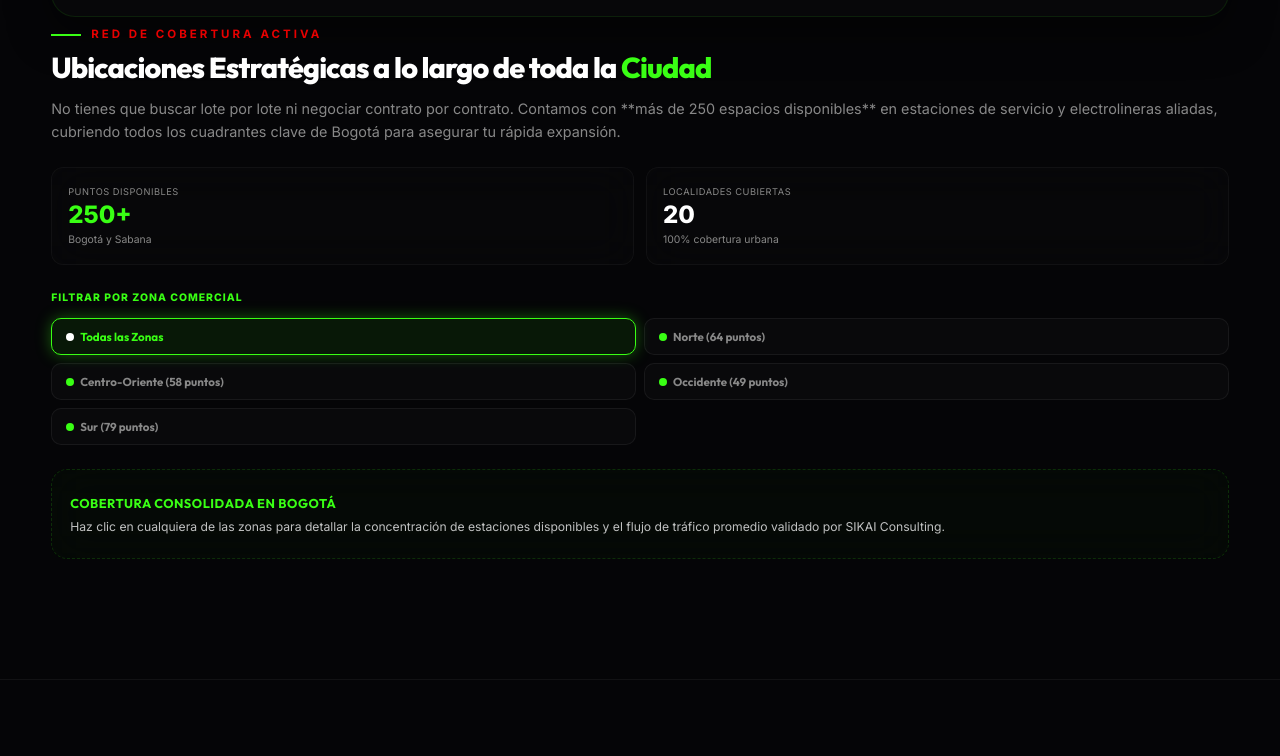
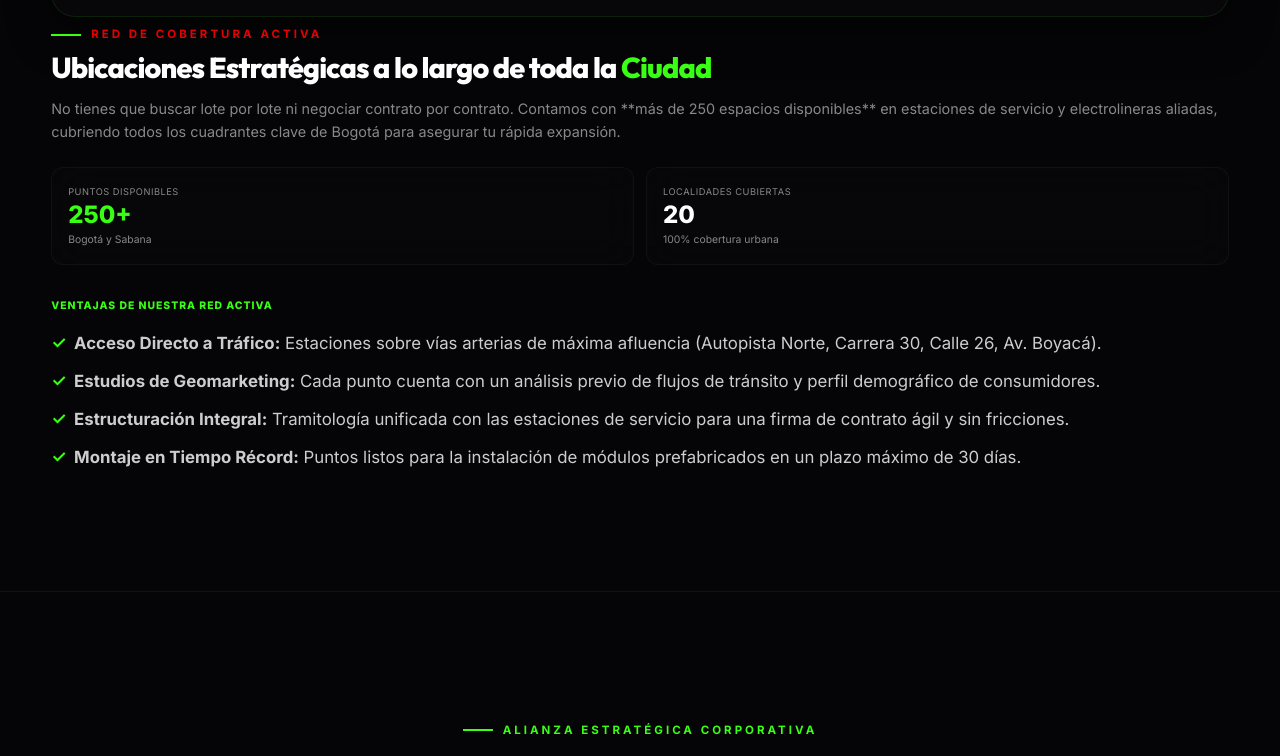
Before and after one commit to Maykol27/landing_stop_and_go, a website built with Vite: page index.html in a window 1280 px wide. Shown: the part 3077-3833 px from the top of the page. Built offline with nearby package versions, Linux system fonts and the light colour scheme; animation ran at ten frames a second.

Commit message:
chore: remove zone filters and add static features list to Bogota coverage section

```diff
--- a/index.html
+++ b/index.html
@@ -144,7 +144,7 @@
           <!-- Map HUD Header -->
           <div style="display: flex; justify-content: space-between; align-items: center; margin-bottom: 15px; border-bottom: 1px solid rgba(255,255,255,0.05); padding-bottom: 10px;">
             <span style="font-size: 0.65rem; color: var(--primary); font-family: monospace; font-weight: 800; letter-spacing: 1px;">SISTEMA DE COBERTURA STOP & GO v1.0</span>
-            <span id="activeZoneName" style="background: rgba(57,255,20,0.1); border: 1px solid var(--primary); color: var(--primary); font-size: 0.62rem; font-weight: 800; padding: 2px 8px; border-radius: 4px; text-transform: uppercase;">ZONA: TODAS</span>
+            <span style="background: rgba(57,255,20,0.1); border: 1px solid var(--primary); color: var(--primary); font-size: 0.62rem; font-weight: 800; padding: 2px 8px; border-radius: 4px; text-transform: uppercase;">COBERTURA TOTAL</span>
           </div>
 
           <!-- The SVG Map -->
@@ -300,39 +300,27 @@
             </div>
           </div>
 
-          <!-- Zone Selector Buttons -->
-          <div style="display: flex; flex-direction: column; gap: 8px;">
-            <span style="font-size: 0.65rem; color: var(--primary); font-weight: 800; text-transform: uppercase; letter-spacing: 1px; display: block; margin-bottom: 4px;">Filtrar por Zona Comercial</span>
-            <div style="display: grid; grid-template-columns: 1fr 1fr; gap: 8px;">
-              <button class="btn-zone-filter active" onclick="filterBogotaZone('all')">
-                <span style="width: 8px; height: 8px; border-radius: 50%; background: #fff; display: inline-block; margin-right: 6px;"></span>
-                Todas las Zonas
-              </button>
-              <button class="btn-zone-filter" onclick="filterBogotaZone('north')">
-                <span style="width: 8px; height: 8px; border-radius: 50%; background: var(--primary); display: inline-block; margin-right: 6px;"></span>
-                Norte (64 puntos)
-              </button>
-              <button class="btn-zone-filter" onclick="filterBogotaZone('center')">
-                <span style="width: 8px; height: 8px; border-radius: 50%; background: var(--primary); display: inline-block; margin-right: 6px;"></span>
-                Centro-Oriente (58 puntos)
-              </button>
-              <button class="btn-zone-filter" onclick="filterBogotaZone('west')">
-                <span style="width: 8px; height: 8px; border-radius: 50%; background: var(--primary); display: inline-block; margin-right: 6px;"></span>
-                Occidente (49 puntos)
-              </button>
-              <button class="btn-zone-filter" onclick="filterBogotaZone('south')">
-                <span style="width: 8px; height: 8px; border-radius: 50%; background: var(--primary); display: inline-block; margin-right: 6px;"></span>
-                Sur (79 puntos)
-              </button>
-            </div>
-          </div>
-
-          <!-- Dynamic Zone Details Card -->
-          <div id="zoneDetailsCard" class="card" style="padding: 18px; background: rgba(57,255,20,0.02); border: 1px dashed rgba(57,255,20,0.15); border-radius: 16px; min-height: 90px; display: flex; flex-direction: column; justify-content: center; gap: 4px; transition: all 0.3s ease;">
-            <strong id="zoneDetailsTitle" style="color: var(--primary); font-size: 0.8rem; text-transform: uppercase; font-family: var(--heading); letter-spacing: 0.5px;">Cobertura Consolidada en Bogotá</strong>
-            <p id="zoneDetailsDesc" style="font-size: 0.76rem; color: rgba(255,255,255,0.75); margin: 0; line-height: 1.4;">
-              Haz clic en cualquiera de las zonas para detallar la concentración de estaciones disponibles y el flujo de tráfico promedio validado por SIKAI Consulting.
-            </p>
+          <!-- Coverage features list -->
+          <div style="display: flex; flex-direction: column; gap: 12px; margin-top: 8px;">
+            <span style="font-size: 0.65rem; color: var(--primary); font-weight: 800; text-transform: uppercase; letter-spacing: 1px; display: block; margin-bottom: 4px;">Ventajas de nuestra red activa</span>
+            <ul class="check-list" style="margin: 0; padding: 0; list-style: none; display: flex; flex-direction: column; gap: 10px; font-size: 0.82rem; color: rgba(255,255,255,0.8);">
+              <li style="display: flex; gap: 8px; align-items: flex-start;">
+                <span style="color: var(--primary); font-weight: 800;">✓</span>
+                <span><strong>Acceso Directo a Tráfico:</strong> Estaciones sobre vías arterias de máxima afluencia (Autopista Norte, Carrera 30, Calle 26, Av. Boyacá).</span>
+              </li>
+              <li style="display: flex; gap: 8px; align-items: flex-start;">
+                <span style="color: var(--primary); font-weight: 800;">✓</span>
+                <span><strong>Estudios de Geomarketing:</strong> Cada punto cuenta con un análisis previo de flujos de tránsito y perfil demográfico de consumidores.</span>
+              </li>
+              <li style="display: flex; gap: 8px; align-items: flex-start;">
+                <span style="color: var(--primary); font-weight: 800;">✓</span>
+                <span><strong>Estructuración Integral:</strong> Tramitología unificada con las estaciones de servicio para una firma de contrato ágil y sin fricciones.</span>
+              </li>
+              <li style="display: flex; gap: 8px; align-items: flex-start;">
+                <span style="color: var(--primary); font-weight: 800;">✓</span>
+                <span><strong>Montaje en Tiempo Récord:</strong> Puntos listos para la instalación de módulos prefabricados en un plazo máximo de 30 días.</span>
+              </li>
+            </ul>
           </div>
         </div>
       </div>
@@ -1076,63 +1064,6 @@
   </section>
 
   <script>
-    // Cobertura Bogotá Interactive Map functions
-    const zoneDetails = {
-      'all': {
-        title: 'Cobertura Consolidada en Bogotá',
-        desc: 'Nuestra red cubre 20 localidades de Bogotá con +250 ubicaciones disponibles en estaciones de servicio y corredores viales principales. Todas validadas con geomarketing por SIKAI Consulting.'
-      },
-      'north': {
-        title: 'Zona Norte (Usaquén, Suba)',
-        desc: '64 ubicaciones disponibles. Zonas de alta densidad residencial (estratos 4, 5 y 6) con flujo vehicular premium. Autopista Norte, Av. Boyacá y Calle 170. Ideal para droguerías, QSR y tiendas gourmet.'
-      },
-      'center': {
-        title: 'Zona Centro-Oriente (Chapinero, Teusaquillo, B. Unidos)',
-        desc: '58 ubicaciones disponibles. Entorno corporativo, estudiantil e institucional de altísimo flujo peatonal y vehicular diario. Carrera 30, Calle 72 y Calle 26. Ideal para cafeterías premium, cajeros y copiado.'
-      },
-      'west': {
-        title: 'Zona Occidente (Engativá, Fontibón)',
-        desc: '49 ubicaciones disponibles. Conectividad directa con el Aeropuerto El Dorado y zonas industriales de alto flujo de carga y logística. Av. El Dorado, Av. Ciudad de Cali. Ideal para comidas rápidas y tiendas de mascotas.'
-      },
-      'south': {
-        title: 'Zona Sur (Puente Aranda, Kennedy, Bosa, Ciudad Bolívar)',
-        desc: '79 ubicaciones disponibles. Zonas industriales y comerciales populares de altísima densidad comercial e industrial. Autopista Sur, Av. Villavicencio. Ideal para QSR de alta frecuencia y droguerías 24h.'
-      }
-    };
-
-    window.filterBogotaZone = function(zoneId) {
-      document.querySelectorAll('.btn-zone-filter').forEach(btn => {
-        btn.classList.remove('active');
-      });
-      event.currentTarget.classList.add('active');
-
-      const details = zoneDetails[zoneId];
-      if (details) {
-        document.getElementById('zoneDetailsTitle').innerText = details.title;
-        document.getElementById('zoneDetailsDesc').innerText = details.desc;
-        document.getElementById('activeZoneName').innerText = `ZONA: ${zoneId === 'all' ? 'TODAS' : zoneId.toUpperCase()}`;
-      }
-
-      const spots = document.querySelectorAll('.map-spot-marker');
-      spots.forEach(spot => {
-        const pulse = spot.querySelector('.spot-pulse-anim');
-        if (zoneId === 'all') {
-          spot.style.opacity = '1';
-          if (pulse) pulse.setAttribute('fill', 'rgba(57,255,20,0.12)');
-        } else {
-          if (spot.classList.contains('spot-' + zoneId)) {
-            spot.style.opacity = '1';
-            if (pulse) pulse.setAttribute('fill', 'rgba(57,255,20,0.35)');
-            spot.style.transform = 'scale(1.2)';
-            setTimeout(() => { spot.style.transform = 'scale(1)'; }, 300);
-          } else {
-            spot.style.opacity = '0.15';
-            if (pulse) pulse.setAttribute('fill', 'rgba(255,255,255,0.02)');
-          }
-        }
-      });
-    };
-
     // Formatos de Negocio Category Filtering function
     window.filterFormats = function(catId) {
       document.querySelectorAll('.filter-format-btn').forEach(btn => {
```
